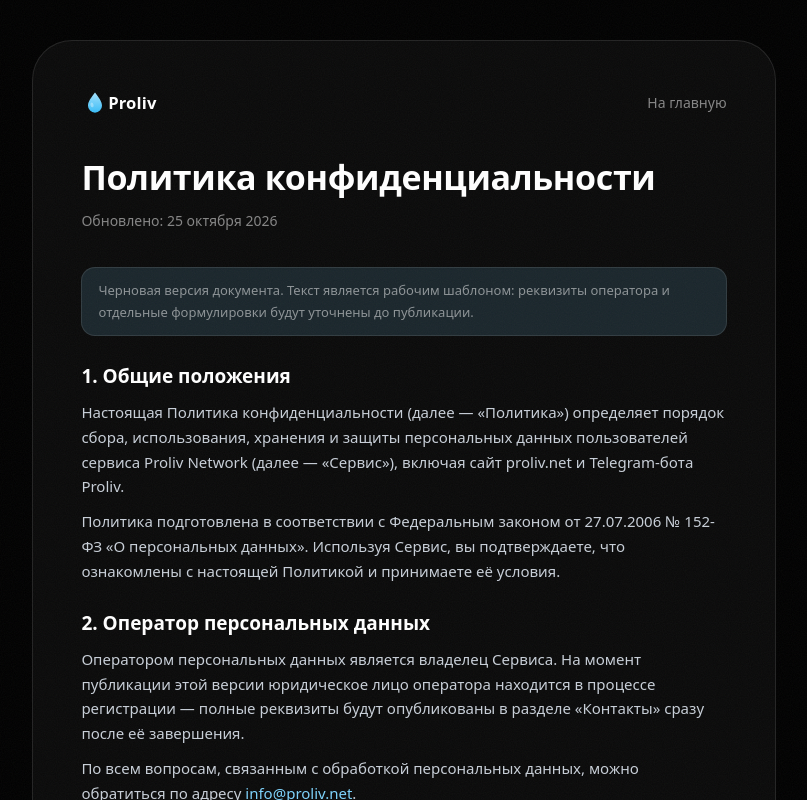
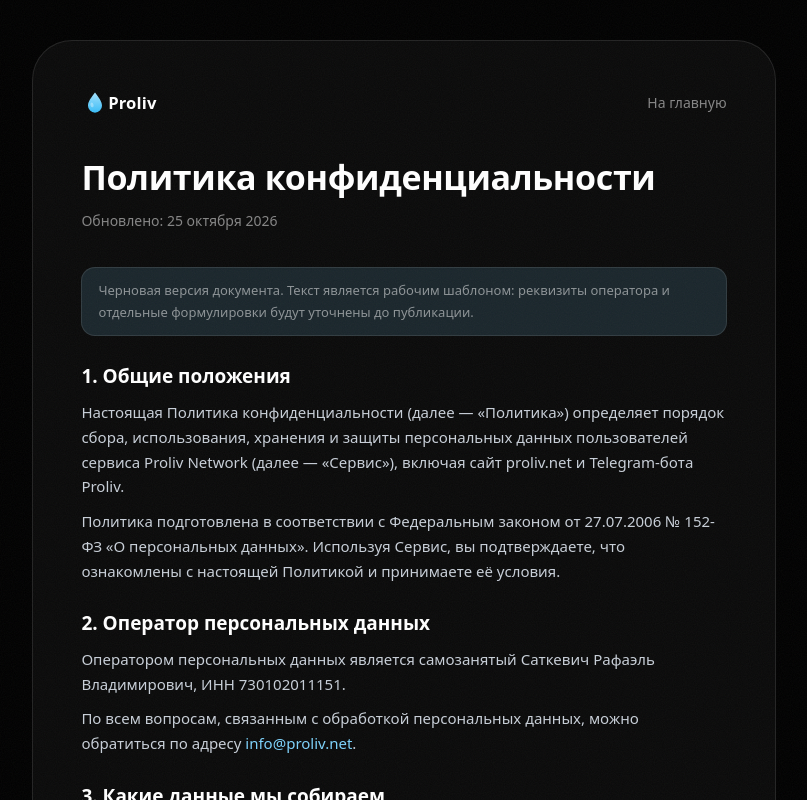
Before and after one commit to qeaaaae/proliv-network, a Nuxt app in the folder landing/: page /privacy in a window 1280 px wide. Shown: the top 800 px of the page, without its empty margins (236-1043 px from the left). Built offline with nearby package versions, Linux system fonts and the light colour scheme; a web font is replaced by a local one.

Commit message:
operator details: Саткевич Рафаэль Владимирович, ИНН 730102011151 in footer and legal pages

```diff
--- a/landing/components/landing/SiteFooter.vue
+++ b/landing/components/landing/SiteFooter.vue
@@ -53,7 +53,7 @@ const documents = [
 
     <div class="footer-bottom">
       <div class="footer-legal">
-        <span>ИП — реквизиты появятся после регистрации</span>
+        <span>Саткевич Рафаэль Владимирович, ИНН 730102011151</span>
         <span>© 2026 Proliv Network</span>
       </div>
       <ul class="payment-marks" aria-label="Способы оплаты">
--- a/landing/pages/offer.vue
+++ b/landing/pages/offer.vue
@@ -131,9 +131,8 @@ useHead({ title: 'Публичная оферта | Proliv Network' })
 
     <h2>11. Реквизиты и контакты оператора</h2>
     <p>
-      Юридическое лицо оператора находится в процессе регистрации. Полные
-      реквизиты (наименование, ИНН, ОГРН, адрес) будут опубликованы здесь
-      после завершения регистрации.
+      Оператор: самозанятый Саткевич Рафаэль Владимирович,
+      ИНН 730102011151.
     </p>
     <p>
       По вопросам оплаты, возвратов и работы Сервиса:
--- a/landing/pages/personal-data.vue
+++ b/landing/pages/personal-data.vue
@@ -19,9 +19,8 @@ useHead({ title: 'Согласие на обработку персональн
 
     <h2>2. Оператор персональных данных</h2>
     <p>
-      Оператором является владелец сервиса Proliv Network. Юридическое лицо
-      оператора находится в процессе регистрации — реквизиты будут опубликованы
-      на этой странице после её завершения. Контакт для связи:
+      Оператором является самозанятый Саткевич Рафаэль Владимирович,
+      ИНН 730102011151. Контакт для связи:
       <a href="mailto:info@proliv.net">info@proliv.net</a>.
     </p>
 
--- a/landing/pages/privacy.vue
+++ b/landing/pages/privacy.vue
@@ -24,10 +24,8 @@ useHead({ title: 'Политика конфиденциальности | Proliv
 
     <h2>2. Оператор персональных данных</h2>
     <p>
-      Оператором персональных данных является владелец Сервиса. На момент
-      публикации этой версии юридическое лицо оператора находится в процессе
-      регистрации — полные реквизиты будут опубликованы в разделе «Контакты»
-      сразу после её завершения.
+      Оператором персональных данных является самозанятый Саткевич Рафаэль
+      Владимирович, ИНН 730102011151.
     </p>
     <p>
       По всем вопросам, связанным с обработкой персональных данных, можно
```
Also changed, not shown: 1 other file (tests, documents, lock files or other folders).
